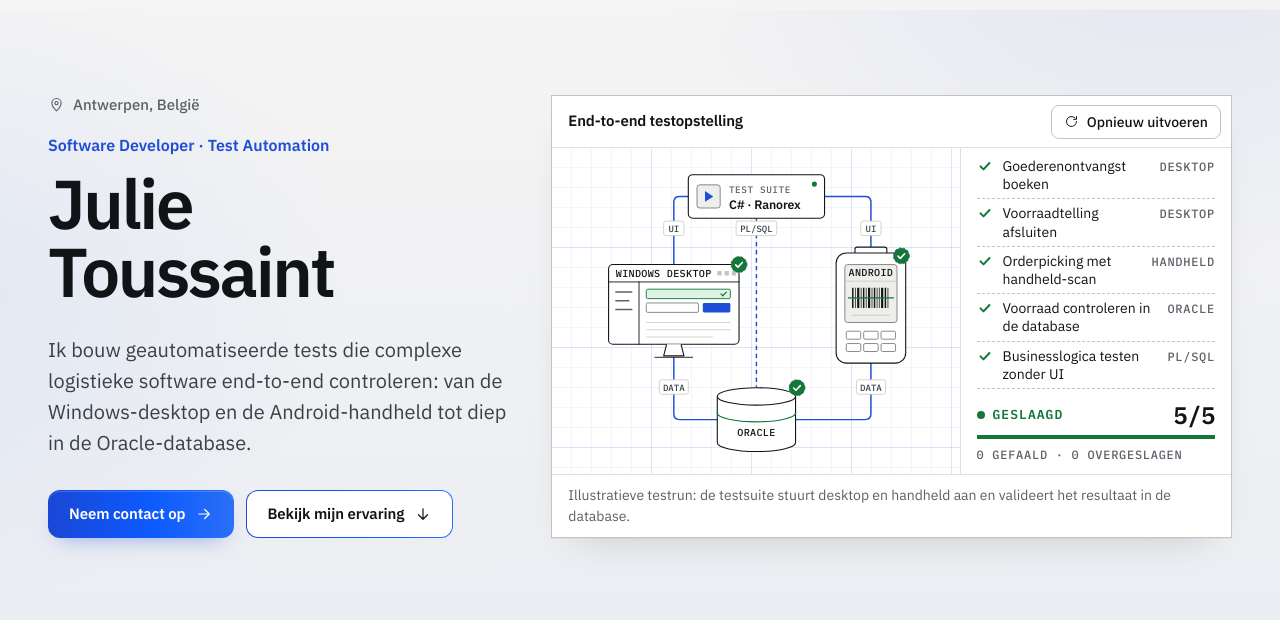
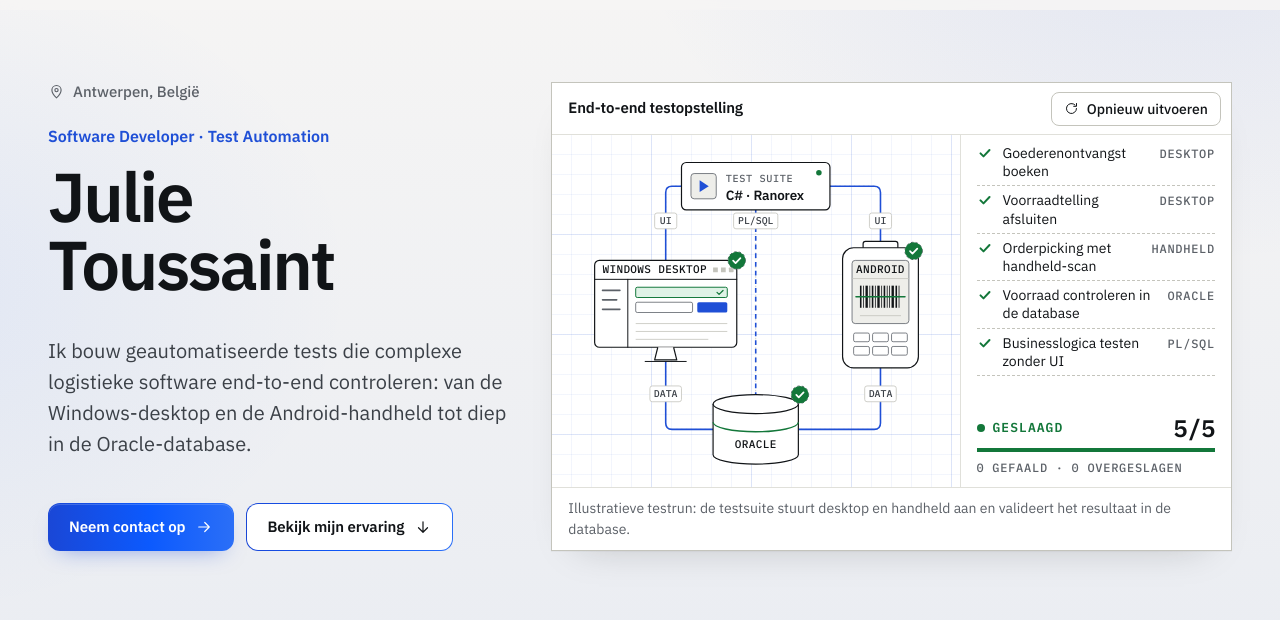
Before and after one commit to JulieUlie/portfolio-website-2026, a plain HTML site: page index.html in a window 1280 px wide. Shown: the part 55-675 px from the top of the page. Drawn offline with Linux system fonts and the light colour scheme.

Commit message:
Hero grows slightly with screen height

```diff
--- a/css/style.css
+++ b/css/style.css
@@ -409,6 +409,12 @@ html:not(.js) .tools { display: none; }
   .hero__grid { flex: 1 0 auto; grid-template-rows: minmax(32px, 1fr) auto minmax(32px, 1fr) auto; row-gap: 0; }
   .hero__copy { grid-row: 2; }
   .spec { grid-row: 4; }
+  /* het blok groeit iets mee met de schermhoogte (ruimere witregels in de tekst; de figuur volgt),
+     zodat er minder lege ruimte boven en onder overblijft */
+  .hero__coord { margin-bottom: clamp(20px, 3vh, 34px); }
+  .hero__eyebrow { margin-bottom: clamp(14px, 2vh, 24px); }
+  .hero__title { margin-bottom: clamp(28px, 4.5vh, 52px); }
+  .hero__cta { margin-top: clamp(32px, 5.5vh, 64px); }
   /* de figuur telt niet mee voor de rijhoogte (contain: size): de tekst bepaalt die,
      en de figuur rekt tot precies dezelfde hoogte; het schema schaalt mee omlaag */
   .rig { grid-row: 2; align-self: stretch; contain: size; display: flex; flex-direction: column; }
```
Also changed, not shown: 1 other file.
